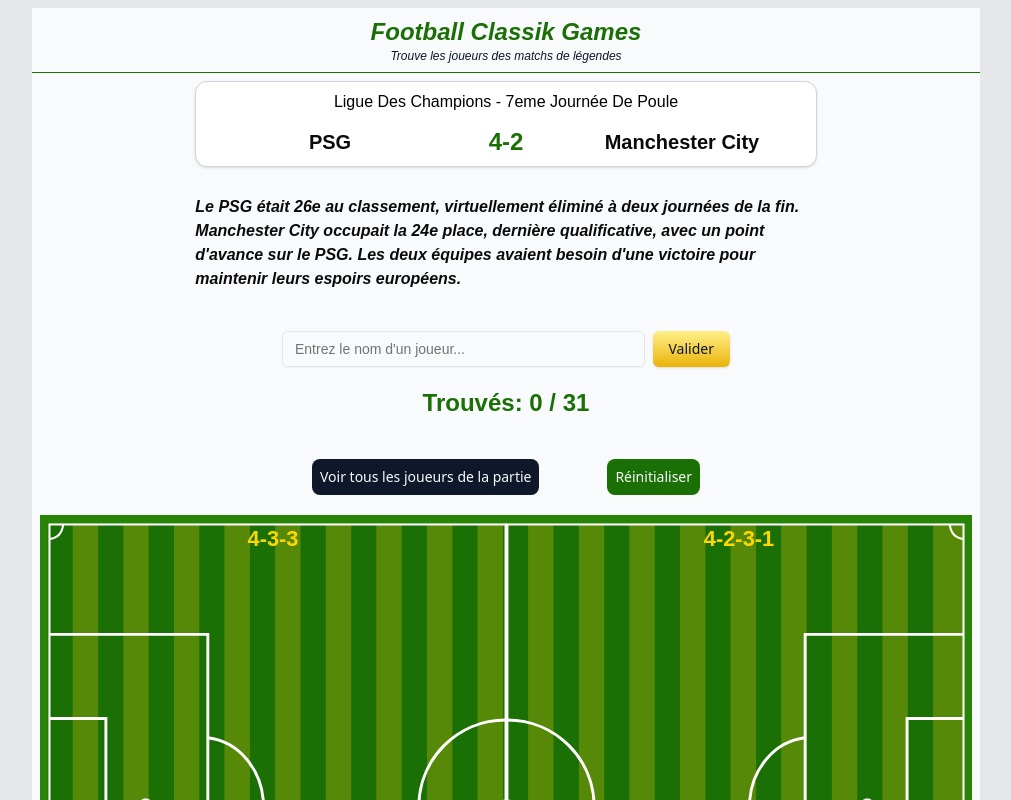
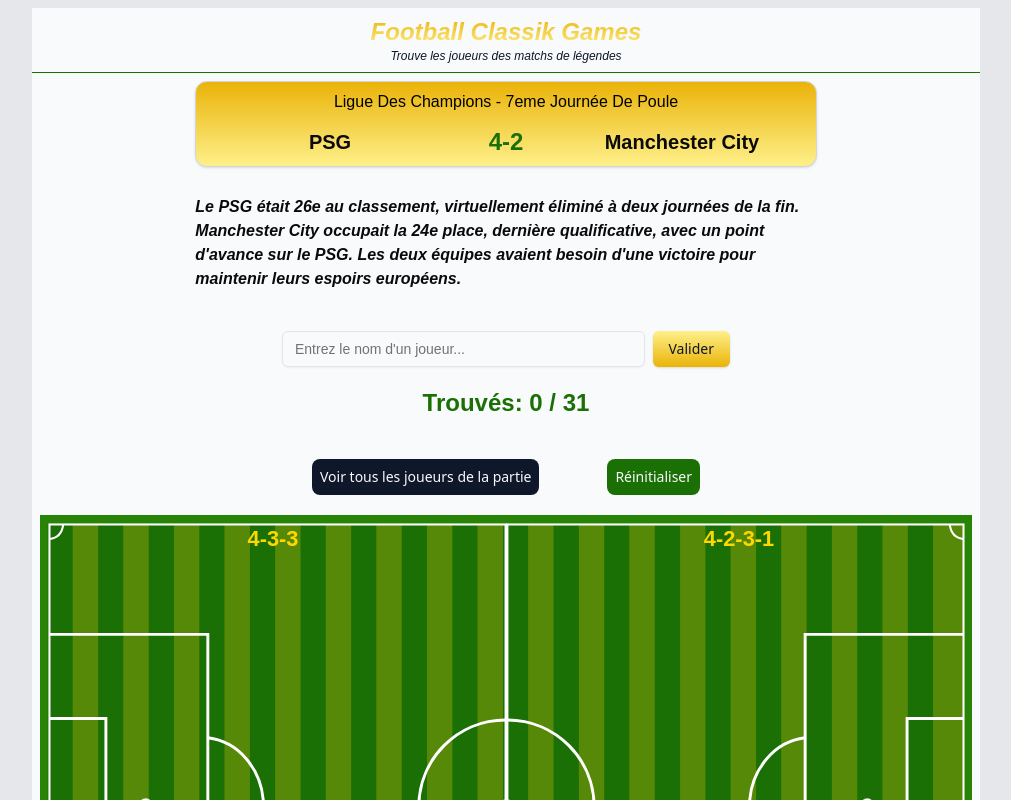
Before and after one commit to babbbass/Classik-Games, a Next.js app: page /match/1 in a window 1280 px wide. Shown: the top 800 px of the page, without its empty margins (134-1145 px from the left). Built offline with nearby package versions, Linux system fonts and the light colour scheme.

Commit message:
gold title and card match

```diff
--- a/app/match/[id]/page.tsx
+++ b/app/match/[id]/page.tsx
@@ -17,7 +17,7 @@ export default async function MatchPage({
   return (
     <div className='p-2 w-full md:w-3/4 mx-auto bg-slate-50 flex-1'>
       <header className='mb-4 flex justify-center flex-col items-center gap-1 '>
-        <Card className='border border-gray-300 w-full md:w-2/3 p-2 text-center'>
+        <Card className='border border-gray-300 w-full md:w-2/3 p-2 text-center bg-gradient-to-t from-yellow-200 to-yellow-500'>
           <p className='text-black mb-3 capitalize text-sm md:text-base'>
             {match.competition} - {match.date}
           </p>
--- a/components/Header.tsx
+++ b/components/Header.tsx
@@ -4,7 +4,7 @@ export function Header() {
   return (
     <div className='w-full border-b md:w-3/4 mx-auto border-grass p-2 text-slate-900 text-center bg-slate-50'>
       <Link href='/'>
-        <p className='text-2xl font-bold italic text-grass'>
+        <p className='text-2xl font-extrabold italic text-transparent bg-clip-text bg-gradient-to-t from-yellow-200 to-yellow-500'>
           Football Classik Games
         </p>
         <p className='text-xs italic'>
```
